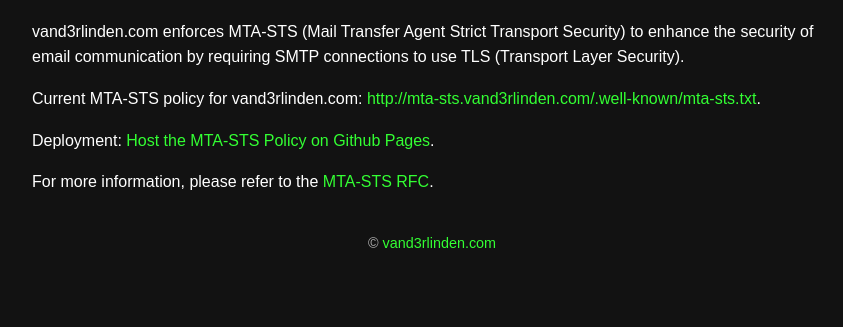
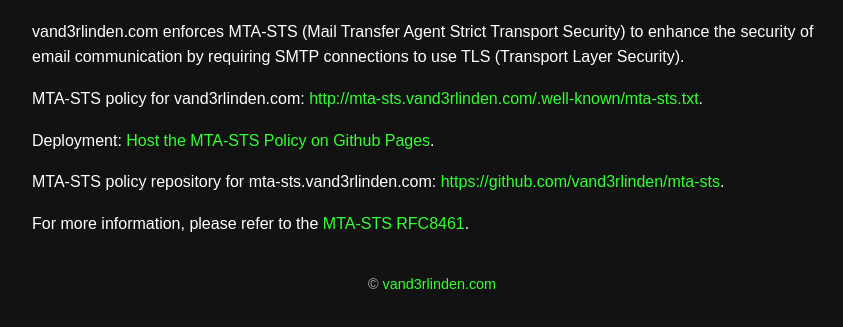
Before and after one commit to vand3rlinden/mta-sts, a plain HTML site: page index.html in a window 1280 px wide. Shown: the part 81-408 px from the top of the page, without its empty margins (208-1051 px from the left). Drawn offline with Linux system fonts and the light colour scheme.

Commit message:
Update index.html

```diff
--- a/index.html
+++ b/index.html
@@ -47,10 +47,11 @@
     <div class="container">
         <h1>MTA-STS Policy | vand3rlinden.com</h1>
         <p>vand3rlinden.com enforces MTA-STS (Mail Transfer Agent Strict Transport Security) to enhance the security of email communication by requiring SMTP connections to use TLS (Transport Layer Security).</p>
-        <p>Current MTA-STS policy for vand3rlinden.com: <a href="http://mta-sts.vand3rlinden.com/.well-known/mta-sts.txt" target="_blank">http://mta-sts.vand3rlinden.com/.well-known/mta-sts.txt</a>.</p>
+        <p>MTA-STS policy for vand3rlinden.com: <a href="http://mta-sts.vand3rlinden.com/.well-known/mta-sts.txt" target="_blank">http://mta-sts.vand3rlinden.com/.well-known/mta-sts.txt</a>.</p>
         <p>Deployment: <a href="https://vand3rlinden.com/post/mta-sts-explained/#implement-an-mta-sts-policy-for-a-domain" target="_blank">Host the MTA-STS Policy on Github Pages</a>.</p>
+        <p>MTA-STS policy repository for mta-sts.vand3rlinden.com: <a href="https://github.com/vand3rlinden/mta-sts" target="_blank">https://github.com/vand3rlinden/mta-sts</a>.</p>
 
-        <p>For more information, please refer to the <a href="https://datatracker.ietf.org/doc/html/rfc8461" target="_blank">MTA-STS RFC</a>.</p>
+        <p>For more information, please refer to the <a href="https://datatracker.ietf.org/doc/html/rfc8461" target="_blank">MTA-STS RFC8461</a>.</p>
     </div>
     <footer>
         &copy; <a href="https://vand3rlinden.com">vand3rlinden.com</a>
```
